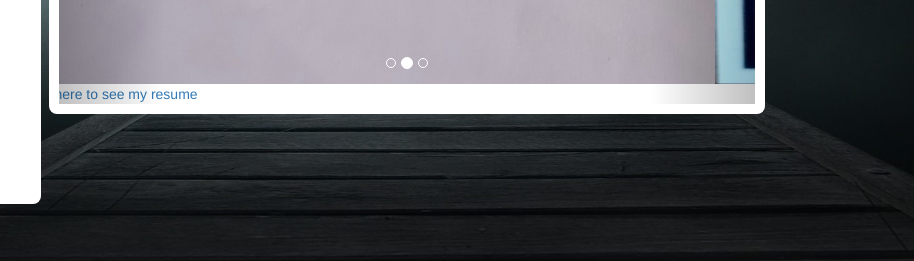
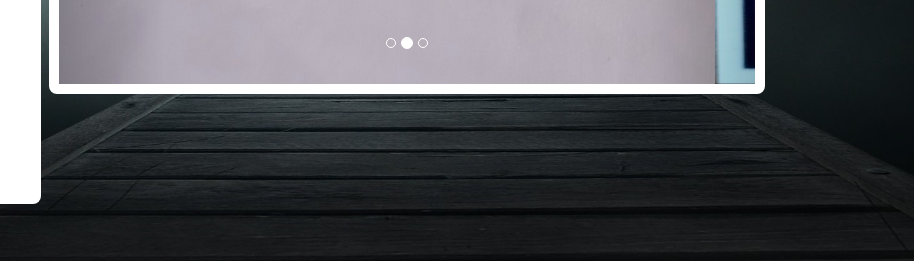
Before and after one commit to Adarsh7995/Adarsh_profile, a plain HTML site: page pro.html in a window 1280 px wide. Shown: the part 539-800 px from the top of the page, 366-1280 px from the left. Drawn offline with nearby package versions, Linux system fonts and the light colour scheme.

Commit message:
Update pro.html

```diff
--- a/pro.html
+++ b/pro.html
@@ -34,7 +34,7 @@
                 <label><b>Email :</b>udiyana.adarsh123@gmail.com</label><br>
                 <label><b>Phone :</b> +91 7995112100</label><br>
                 <label><b>Country :</b> India</label><br>
-                <label><a href="./IMAGES/Adarsh_resume.pdf">Click here to see my resume</a></label><br>
+                <label><a href="https://drive.google.com/file/d/1nlnEJyc63zt9PP7FoT0nPG6LUWHhTVxa/view?usp=share_link">Click here to see my resume</a></label><br>
                 <label>
             <span><a target="_blank" href="https://https://www.facebook.com/aadiaravind.udiyanaaadiaravind" class="social-media-2x"><i class="social-media fa fa-facebook-official ">&nbsp; </i></a></span>
             <span><a target="_blank" href="https://web.whatsapp.com/" class="social-media-2x"><i class="social-media fa fa-whatsapp  ">&nbsp; </i></a></span>
@@ -61,7 +61,7 @@
 
                         <div class="item active">
                             <img src="./IMAGES/adarsh_signature.jpeg" alt="Los Angeles" style="width:100%;height:470px">
-                            <a href="./IMAGES/Adarsh_resume.pdf">Click here to see my resume</a>
+
                         </div>
 
                         <div class="item">
```
